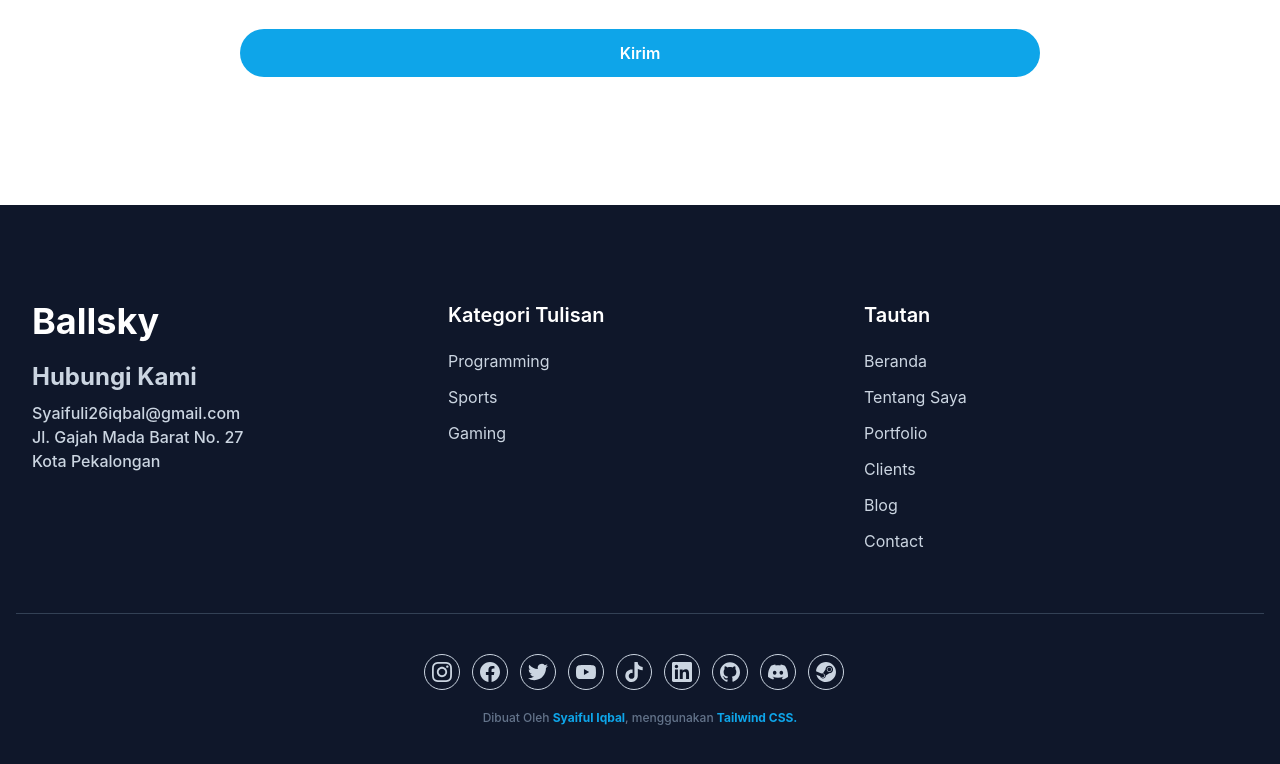
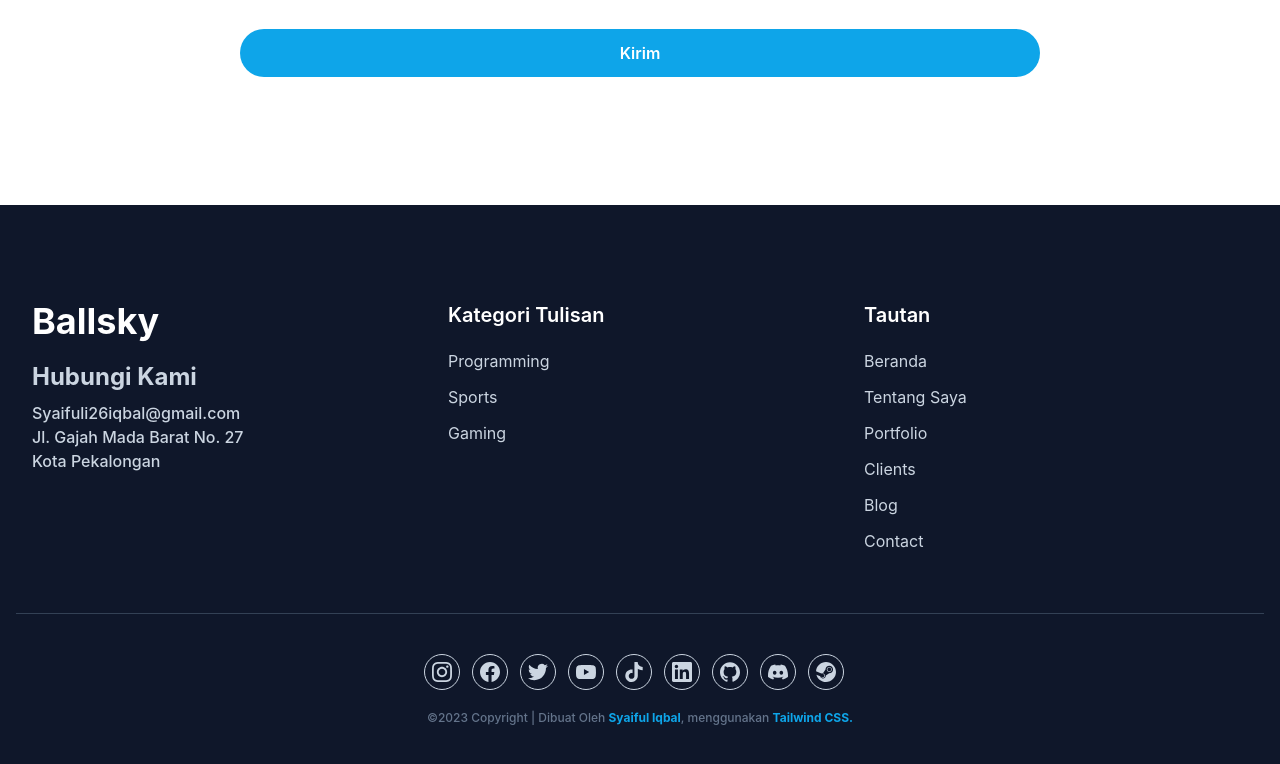
Before and after one commit to Ballsky26/portfolio-tailwind-css, a website: page index.html in a window 1280 px wide. Shown: the part 4987-5751 px from the top of the page. Drawn offline with Linux system fonts and the light colour scheme.

Commit message:
Membuat Footer Copyright Section

```diff
--- a/index.html
+++ b/index.html
@@ -904,7 +904,7 @@
             </a>
           </div>
           <p class="font-medium text-xs text-slate-500 text-center">
-            Dibuat Oleh
+            ©2023 Copyright | Dibuat Oleh
             <a
               href="https://www.instagram.com/syaiful_iqbal26/"
               target="_blank"
```
